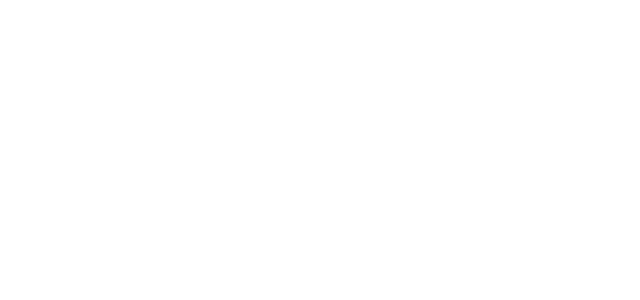
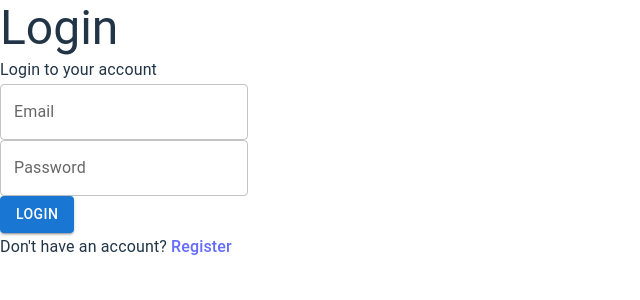
Before and after one commit to VadimNeVlad/feedr, a React (Vite) app: page /login in a window 1280 px wide. Before the commit this address had no page. Shown: the top 300 px of the page, without its empty margins (0-640 px from the left). Built offline with nearby package versions, Linux system fonts and the light colour scheme.

Commit message:
finished with auth block

```diff
--- a/package.json
+++ b/package.json
@@ -14,6 +14,7 @@
     "@emotion/styled": "^11.11.0",
     "@fontsource/roboto": "^5.0.8",
     "@hookform/resolvers": "^3.3.4",
+    "@mui/lab": "^5.0.0-alpha.159",
     "@mui/material": "^5.15.3",
     "@reduxjs/toolkit": "^2.0.1",
     "react": "^18.2.0",
--- a/src/App.tsx
+++ b/src/App.tsx
@@ -1,11 +1,13 @@
 import { Route, Routes } from "react-router-dom";
 import { Login } from "./pages/Login/Login";
 import { Register } from "./pages/Register/Register";
+import { Home } from "./pages/Home/Home";
 
 function App() {
   return (
     <Routes>
-      <Route path="/" element={<Login />} />
+      <Route path="/" element={<Home />} />
+      <Route path="/login" element={<Login />} />
       <Route path="/register" element={<Register />} />
     </Routes>
   );
--- a/src/components/AuthForm/AuthForm.tsx
+++ b/src/components/AuthForm/AuthForm.tsx
@@ -2,11 +2,14 @@
 import { useFormContext } from "react-hook-form";
 import { AuthFormProps } from "../../features/types/props";
 import { AuthData } from "../../features/types/auth";
-import { Button, TextField, Typography } from "@mui/material";
+import { TextField, Typography } from "@mui/material";
+import { Link } from "react-router-dom";
+import LoadingButton from "@mui/lab/LoadingButton";
 
 export const AuthForm: React.FC<AuthFormProps> = ({
   title,
   text,
+  isPending,
   onSubmit,
 }) => {
   const {
@@ -52,9 +55,18 @@
           {errors.password && <p>{errors.password?.message}</p>}
         </div>
 
-        <Button type="submit" variant="contained">
+        <LoadingButton type="submit" variant="contained" loading={isPending}>
           {title === "Register" ? "Register" : "Login"}
-        </Button>
+        </LoadingButton>
+
+        <Typography variant="subtitle1">
+          {title === "Register"
+            ? "Already have an account? "
+            : "Don't have an account? "}
+          <Link to={title === "Register" ? "/login" : "/register"}>
+            {title === "Register" ? "Login" : "Register"}
+          </Link>
+        </Typography>
       </form>
     </>
   );
--- a/src/features/auth/authSlice.ts
+++ b/src/features/auth/authSlice.ts
@@ -9,10 +9,13 @@
   } as AuthState,
   reducers: {
     setUser: (state, action: PayloadAction<AuthResponse>) => {
+      localStorage.setItem("user", JSON.stringify(action.payload.user));
+      localStorage.setItem("token", JSON.stringify(action.payload.accessToken));
       state.user = action.payload.user;
       state.token = action.payload.accessToken;
     },
     logout: (state) => {
+      localStorage.clear();
       state.user = null;
       state.token = null;
     },
--- a/src/features/types/props.ts
+++ b/src/features/types/props.ts
@@ -3,5 +3,6 @@
 export interface AuthFormProps {
   title: string;
   text: string;
+  isPending: boolean;
   onSubmit: (data: BaseSyntheticEvent) => void;
 }
--- /dev/null
+++ b/src/pages/Home/Home.tsx
@@ -0,0 +1,10 @@
+import React from "react";
+import { Header } from "../../components/Header/Header";
+
+export const Home: React.FC = () => {
+  return (
+    <>
+      <Header />
+    </>
+  );
+};
--- a/src/pages/Login/Login.tsx
+++ b/src/pages/Login/Login.tsx
@@ -1,4 +1,4 @@
-import React, { useEffect } from "react";
+import React, { useEffect, useState } from "react";
 import { AuthForm } from "../../components/AuthForm/AuthForm";
 import { FormProvider, useForm } from "react-hook-form";
 import { loginSchema } from "../../utils/validators/loginSchema";
@@ -15,6 +15,7 @@
 export const Login: React.FC = () => {
   const navigate = useNavigate();
   const dispatch = useDispatch();
+  const [pending, setPending] = useState(false);
   const [login, { data, isSuccess, error }] = useLoginMutation();
 
   const methods = useForm<Omit<AuthData, "name">>({
@@ -28,16 +29,17 @@
   useEffect(() => {
     if (isSuccess) {
       navigate("/");
-      toast.success("Login successful");
       methods.reset();
     } else if (error) {
       const err = (error as FetchBaseQueryError).data as Error;
       toast.error(err.message);
+      setPending(false);
     }
   }, [isSuccess, navigate, error, methods]);
 
   const onSubmit = (data: Omit<AuthData, "name">) => {
     login(data);
+    setPending(true);
   };
 
   return (
@@ -45,6 +47,7 @@
       <AuthForm
         title="Login"
         text="Login to your account"
+        isPending={pending}
         onSubmit={methods.handleSubmit(onSubmit)}
       />
 
--- a/src/pages/Register/Register.tsx
+++ b/src/pages/Register/Register.tsx
@@ -1,4 +1,4 @@
-import React, { useEffect } from "react";
+import React, { useEffect, useState } from "react";
 import { AuthForm } from "../../components/AuthForm/AuthForm";
 import { FormProvider, useForm } from "react-hook-form";
 import { useNavigate } from "react-router-dom";
@@ -8,26 +8,38 @@
 import { AuthData } from "../../features/types/auth";
 import { yupResolver } from "@hookform/resolvers/yup";
 import { registerSchema } from "../../utils/validators/registerSchema";
+import { ToastContainer, toast } from "react-toastify";
+import { FetchBaseQueryError } from "@reduxjs/toolkit/query";
+import "react-toastify/dist/ReactToastify.css";
 
 export const Register: React.FC = () => {
   const navigate = useNavigate();
   const dispatch = useDispatch();
-  const [register, { data, isSuccess }] = useRegisterMutation();
-
-  useEffect(() => {
-    if (isSuccess && data) {
-      dispatch(setUser(data));
-      navigate("/");
-    }
-  }, [isSuccess, data, dispatch, navigate]);
+  const [pending, setPending] = useState(false);
+  const [register, { data, isSuccess, error }] = useRegisterMutation();
 
   const methods = useForm<AuthData>({
     resolver: yupResolver(registerSchema),
   });
 
+  useEffect(() => {
+    if (data) dispatch(setUser(data));
+  }, [data, dispatch]);
+
+  useEffect(() => {
+    if (isSuccess) {
+      methods.reset();
+      navigate("/");
+    } else if (error) {
+      const err = (error as FetchBaseQueryError).data as Error;
+      toast.error(err.message);
+      setPending(false);
+    }
+  }, [isSuccess, navigate, error, methods]);
+
   const onSubmit = (data: AuthData) => {
     register(data);
-    methods.reset();
+    setPending(true);
   };
 
   return (
@@ -35,8 +47,11 @@
       <AuthForm
         title="Register"
         text="Please fill out the form below to login"
+        isPending={pending}
         onSubmit={methods.handleSubmit(onSubmit)}
       />
+
+      <ToastContainer />
     </FormProvider>
   );
 };
```
Also changed, not shown: src/hooks/useLocalStorage.ts (added, +26 -0 lines), 1 other file (tests, documents, lock files or other folders).
